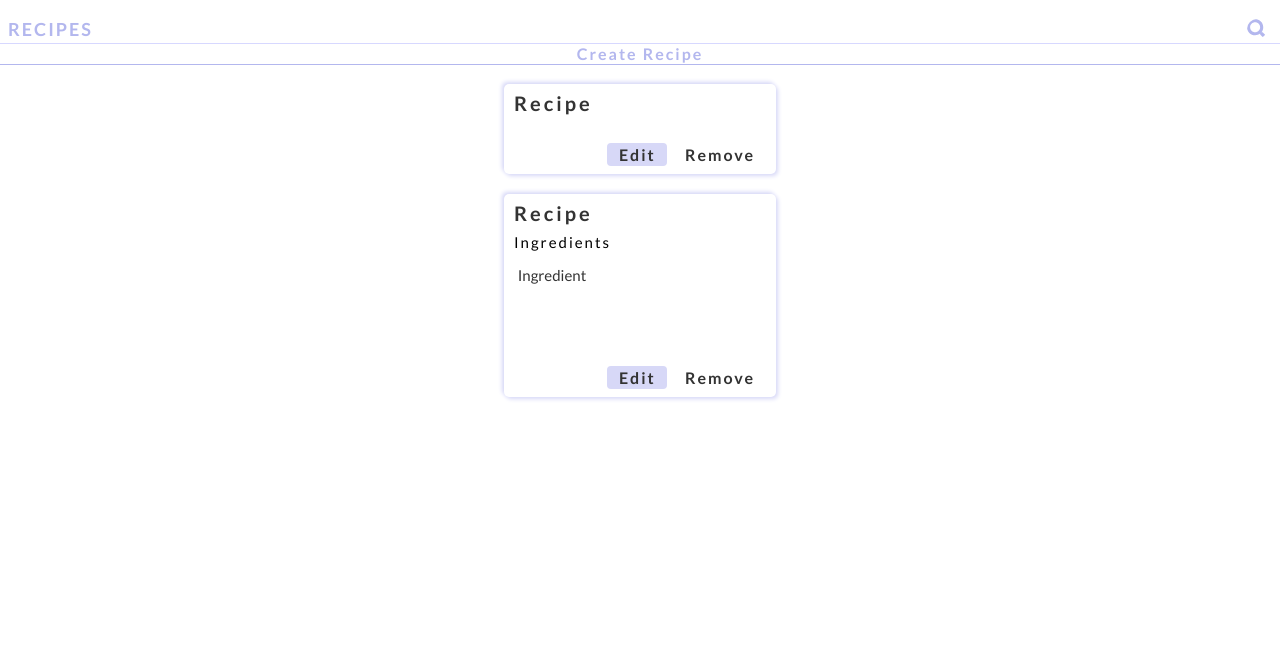
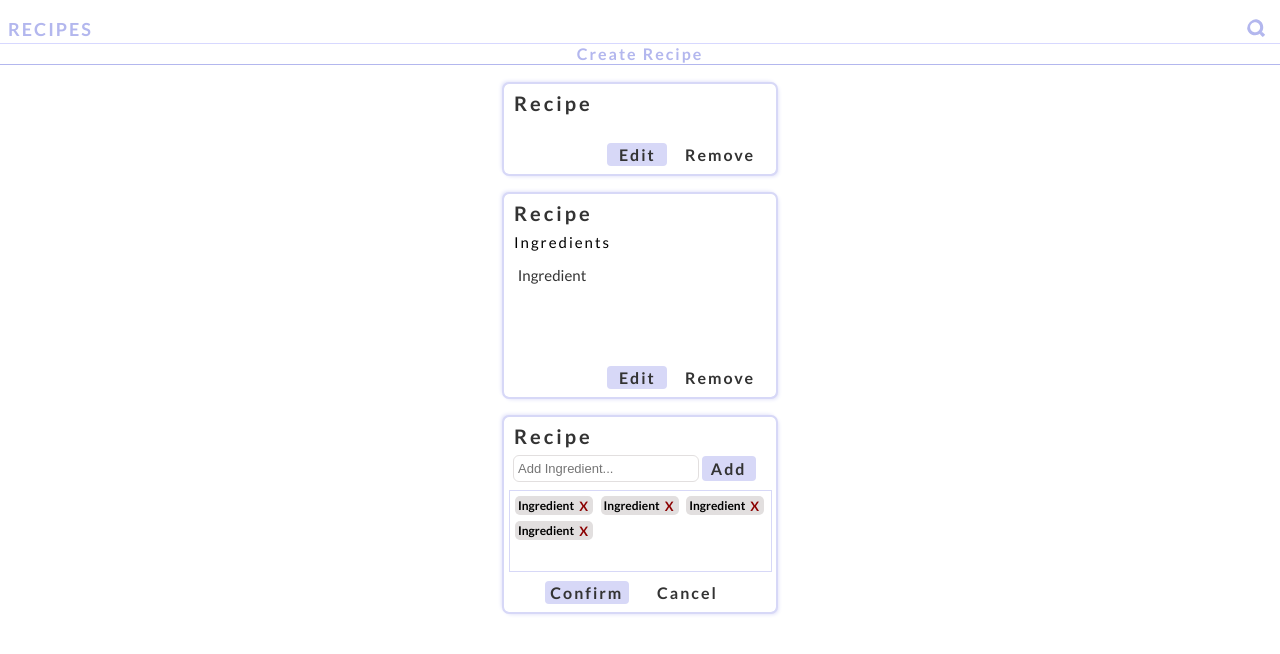
Before and after one commit to Rio0628/recipe-ingredients-app, a React (Create React App) app: page / in a window 1280 px wide. Shown: the top 654 px of the page. Built offline with nearby package versions, Linux system fonts and the light colour scheme.

Commit message:
Adding Styling and Elements
- Created the edit view of the IndRecipe component that will allow the user to add new ingredients and remove them from a certain recipe.

```diff
--- a/src/components/IndRecipe.js
+++ b/src/components/IndRecipe.js
@@ -22,6 +22,25 @@ const IndRecipe = () => {
                 <div className='editBtn'>Edit</div>
                 <div className='removeBtn'>Remove</div>
            </div>
+
+           <div className='indRecipeEdit'>
+                <p className='recipeName'>Recipe</p>
+
+                <div className='addIngrdtCntr'>
+                    <input placeholder='Add Ingredient...' className='addIngrdtInput'/>
+                    <div className='addIngrdtBtn'>Add</div>
+                </div>
+
+                <div className='ingrdtsCntr'>
+                    <div className='indIngrdtAdd'>Ingredient <p>X</p></div>
+                    <div className='indIngrdtAdd'>Ingredient <p>X</p></div>
+                    <div className='indIngrdtAdd'>Ingredient <p>X</p></div>
+                    <div className='indIngrdtAdd'>Ingredient <p>X</p></div>
+                </div>
+
+                <div className='confirmBtn'>Confirm</div>
+                <div className='cancelBtn'>Cancel</div>
+           </div>
         </div>
     )
 }
--- a/src/index.css
+++ b/src/index.css
@@ -119,15 +119,11 @@ body {
   /* outline: 1px solid red; */
 }
 
-.indRecipesCntr::-webkit-scrollbar {
-  width: 2px;
-  background: none;
-}
-
-.indRecipeClsd, .indRecipeOpen {
+.indRecipeClsd, .indRecipeOpen, .indRecipeEdit {
   width: 17rem;
   border-radius: 5px;
   box-shadow: 2px 2px 4px #d7d8f7, -2px -2px 4px #d7d8f7;
+  outline: 2px solid #d7d8f7;
 }
 
 .recipeName {
@@ -155,7 +151,7 @@ body {
   cursor: pointer;
 }
 
-.editBtn:hover {
+.editBtn:hover, .removeBtn:hover {
   color: #fbf9ff;
   background: #b3b7ee;
   transition: .125s all;
@@ -173,12 +169,6 @@ body {
   padding: 2px;
   border-radius: 4px;
   cursor: pointer;
-}
-
-.removeBtn:hover {
-  color: #fbf9ff;
-  background: #b3b7ee;
-  transition: .125s all;
 }
 
 .ingrdtsHeading {
@@ -202,7 +192,14 @@ body {
   /* grid-row-gap: 10px; */
   height: 5rem;
   /* box-shadow: 1px 1px 1px #d7d8f7, -1px -1px 1px #d7d8f7; */
-  overflow: auto;
+  overflow-y: scroll;
+  overflow-x: hidden;
+  /* outline: 1px solid black; */
+}
+
+.ingrdtsCntr::-webkit-scrollbar{
+  width: 2px;
+  background: none;
 }
 
 .indIngrdt {
@@ -217,9 +214,116 @@ body {
   /* outline: 1px solid black; */
 }
 
-/*    <p className='ingrdtsHeading'>Ingredients</p>
+.addIngrdtCntr {
+  position: relative;
+  display: flex;
+  bottom: 5px;
 
-                <div className='ingrdtsCntr'>
-                    <p className='indIngrdt'>Ingredient</p>
-                </div>
- */
+}
+
+.addIngrdtInput {
+  position: relative;
+  left: 10px;
+  font-size: 13px;
+  border: none;
+  padding: 2px 4px;
+  outline: 1px solid #e2dfdf;
+  border-radius: 5px;
+}
+
+.addIngrdtBtn {
+  position: relative;
+  left: 5%;
+  /* bottom: 8px; */
+  width: 3rem;
+  font-weight: 600;
+  text-align: center;
+  letter-spacing: 2px;
+  color: #333333;
+  padding: 3px;
+  border-radius: 4px;
+  background: #d7d8f7;
+  cursor: pointer;
+}
+
+.indRecipeEdit .ingrdtsCntr {
+  top: 5px;
+  left: 6px;
+  width: 16.3rem;
+  grid-template-columns: repeat(3, 5.35rem);
+  grid-template-rows: repeat(12, 25px);
+  outline: 1px solid #d7d8f7;
+  /* box-shadow: 1px 1px 2px #d7d8f7, -1px -1px 2px #d7d8f7; */
+}
+
+.indIngrdtAdd {
+  position: relative;
+  left: 5px;
+  top: 5px;
+  height: 1.2rem;
+  width: 4.5rem;
+  display: flex;
+  font-size: 12px;
+  font-weight: 600;
+  line-height: 20px;
+  padding: 0px 3px;
+  background: #e2dfdf;
+  border-radius: 5px;
+}
+
+.indIngrdtAdd p {
+  position: relative;
+  left: 2px;
+  bottom: 11px;
+  height: 13px;
+  width: 13px;
+  line-height: 14px;
+  font-size: 13px;
+  font-weight: 600;
+  text-align: center;
+  color: darkred;
+  padding: 1px;
+  /* outline: 1px solid black; */
+  border-radius: 50%;
+  cursor: pointer;
+}
+
+.indIngrdtAdd p:hover {
+  background: #fbf9ff;
+  /* color: red; */
+}
+
+.confirmBtn {
+  position: relative;
+  left: 15%;
+  top: 15px;
+  width: 5rem;
+  font-weight: 600;
+  text-align: center;
+  letter-spacing: 2px;
+  color: #333333;
+  padding: 2px;
+  border-radius: 4px;
+  background: #d7d8f7;
+  cursor: pointer;
+}
+
+.confirmBtn:hover, .cancelBtn:hover, .addIngrdtBtn:hover {
+  color: #fbf9ff;
+  background: #b3b7ee;
+  transition: .125s all;
+}
+
+.cancelBtn {
+  position: relative;
+  left: 52%;
+  bottom: 8px;
+  width: 5rem;
+  font-weight: 600;
+  text-align: center;
+  letter-spacing: 2px;
+  color: #333333;
+  padding: 2px;
+  border-radius: 4px;
+  cursor: pointer;
+}
```
